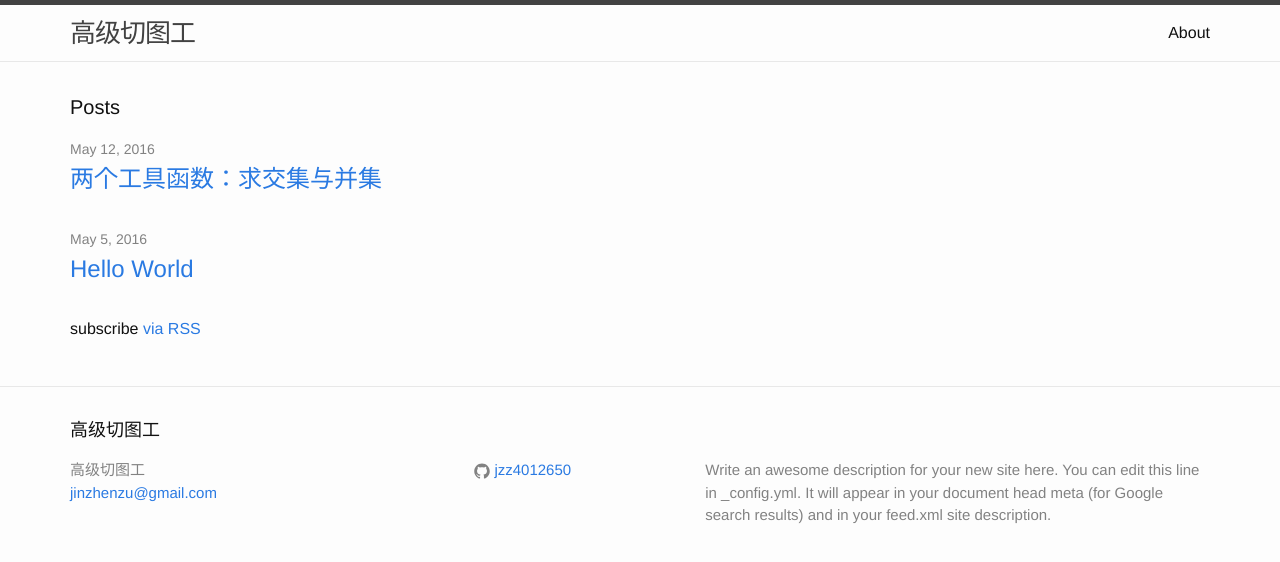
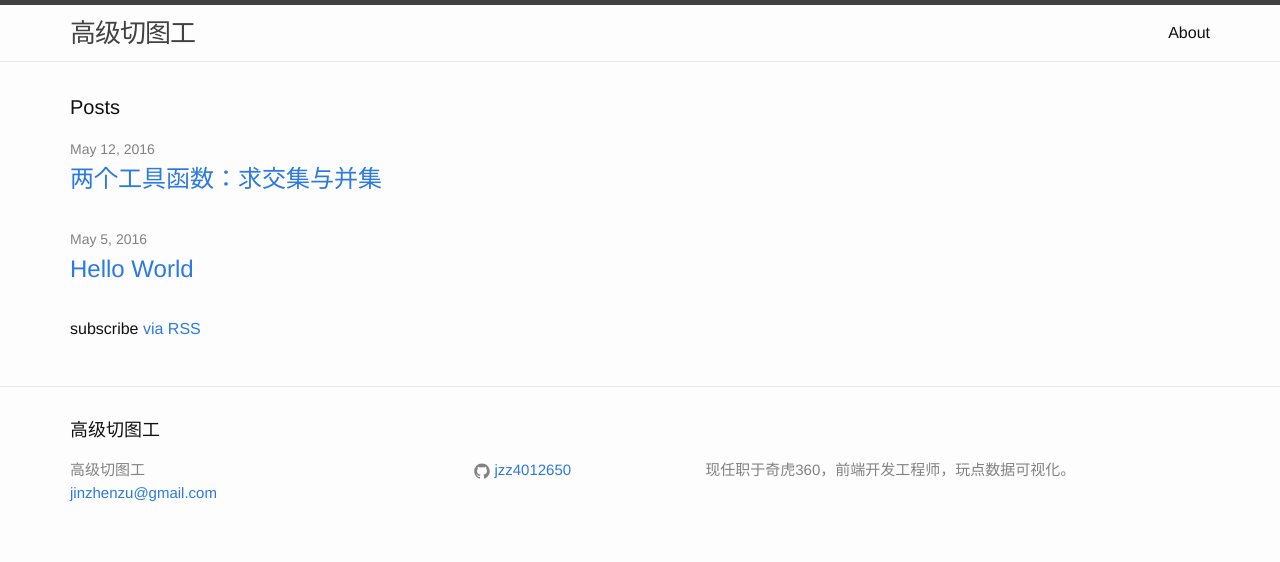
Before and after one commit to jzz4012650/jzz4012650.github.io.bak, a Jekyll site: the page built from index.html, in a window 1280 px wide. Shown: the top 562 px of the page. Built offline with Jekyll 4.4.1, drawn with Linux system fonts in a browser that asks for light colours.

Commit message:
modify config

```diff
--- a/_config.yml
+++ b/_config.yml
@@ -9,9 +9,7 @@
 title: 高级切图工
 email: jinzhenzu@gmail.com
 description: > # this means to ignore newlines until "baseurl:"
-  Write an awesome description for your new site here. You can edit this
-  line in _config.yml. It will appear in your document head meta (for
-  Google search results) and in your feed.xml site description.
+  现任职于奇虎360，前端开发工程师，玩点数据可视化。
 baseurl: "" # the subpath of your site, e.g. /blog
 url: "http://yourdomain.com" # the base hostname & protocol for your site
 # twitter_username: jekyllrb
```
